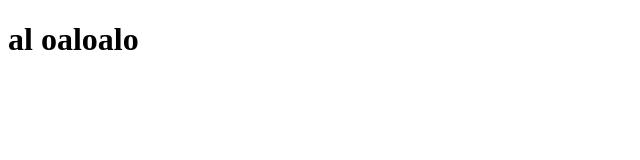
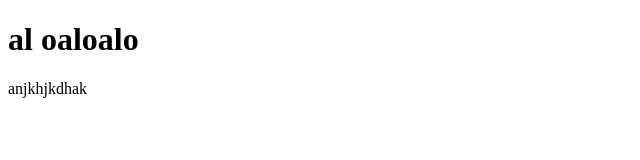
Before and after one commit to greattn/learngit, a plain HTML site: page index.html in a window 1280 px wide. Shown: the whole page, without its empty margins (0-640 px from the left). Drawn offline with Linux system fonts and the light colour scheme.

Commit message:
secord commit

```diff
--- a/index.html
+++ b/index.html
@@ -8,5 +8,6 @@
 </head>
 <body>
 <h1> al oaloalo </h1>
+<p>anjkhjkdhak</p>
 </body>
 </html>
```
